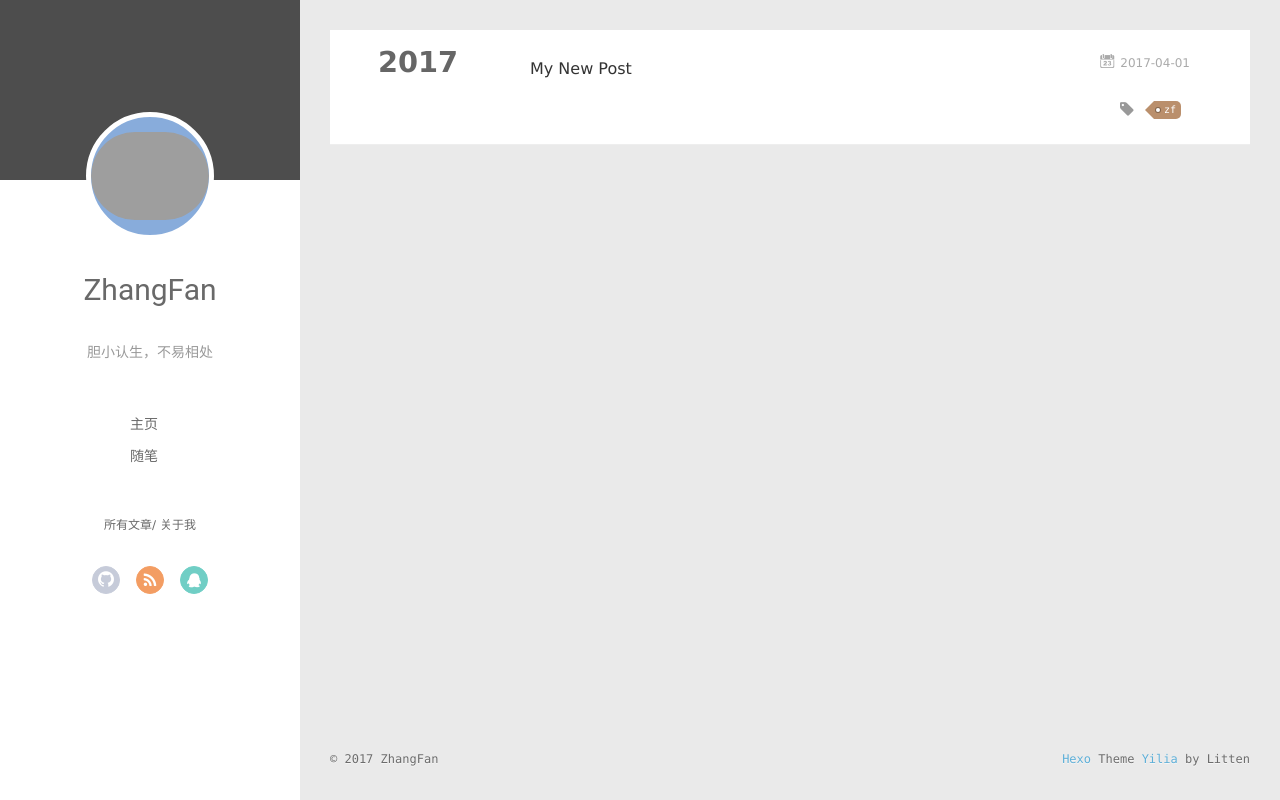
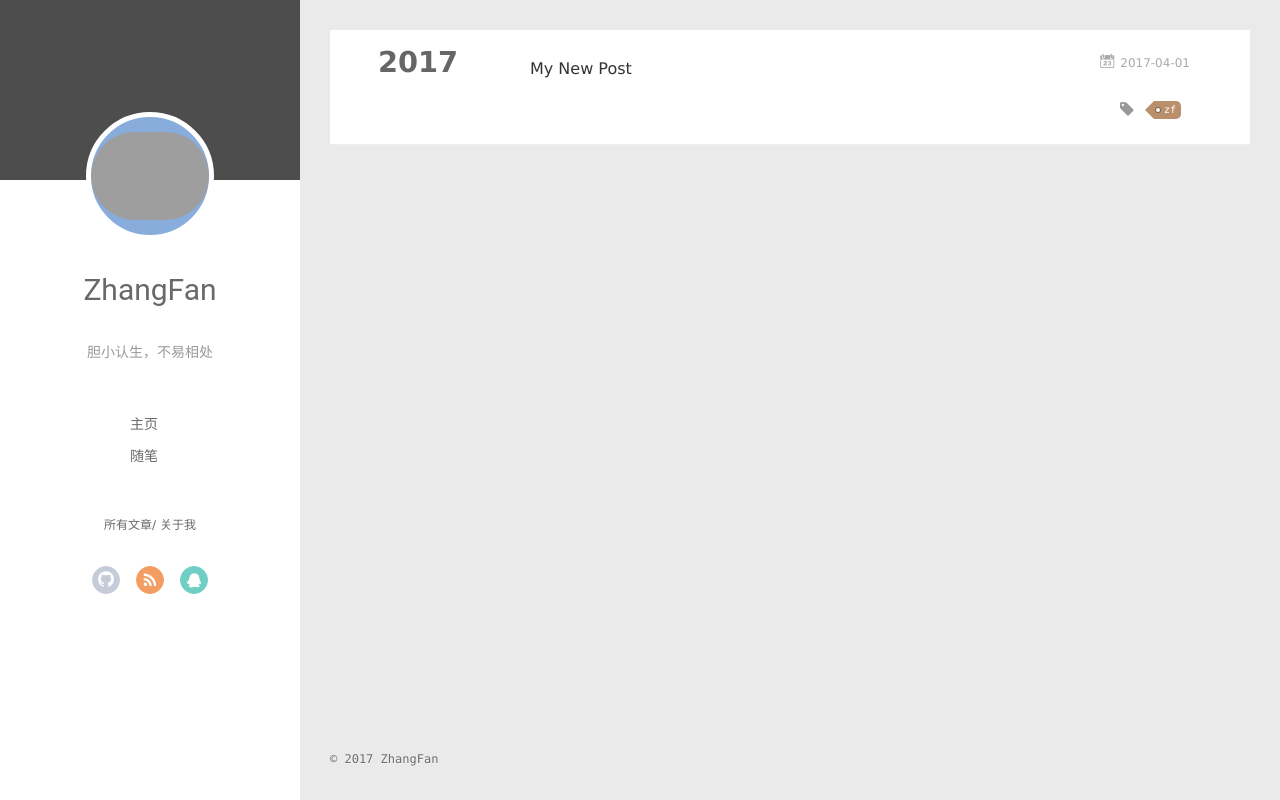
Before and after one commit to zhangfan822/zhangfan822.github.io, a plain HTML site: page tags/zf/index.html in a window 1280 px wide. Drawn offline with Linux system fonts and the light colour scheme; grey boxes are pictures that could not be loaded.

Commit message:
Site updated: 2017-06-16 12:38:38

```diff
--- a/tags/zf/index.html
+++ b/tags/zf/index.html
@@ -214,9 +214,9 @@
     	<div class="footer-left">
     		&copy; 2017 ZhangFan
     	</div>
-      	<div class="footer-right">
+      	<!--div class="footer-right">
       		<a href="http://hexo.io/" target="_blank">Hexo</a>  Theme <a href="https://github.com/litten/hexo-theme-yilia" target="_blank">Yilia</a> by Litten
-      	</div>
+      	</div-->
     </div>
   </div>
 </footer>
```
Also changed, not shown: 2017/04/01/My-New-Post/index.html (+2 -2 lines), 2017/06/15/hello-world/index.html (+2 -2 lines), archives/2017/04/index.html (+2 -2 lines), archives/2017/06/index.html (+2 -2 lines), archives/2017/index.html (+2 -2 lines), archives/index.html (+2 -2 lines), index.html (+2 -2 lines).
